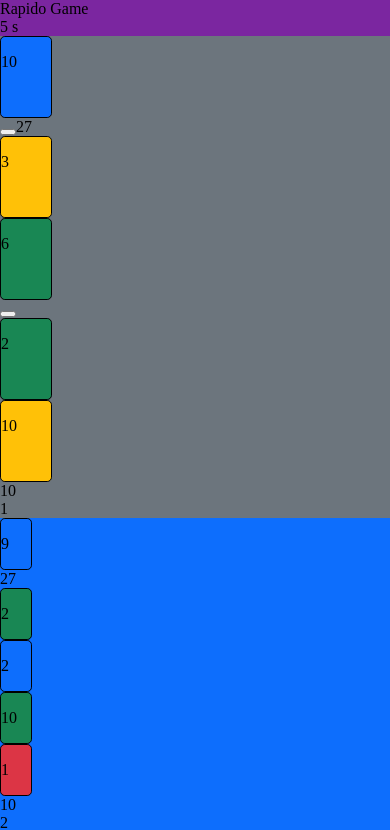
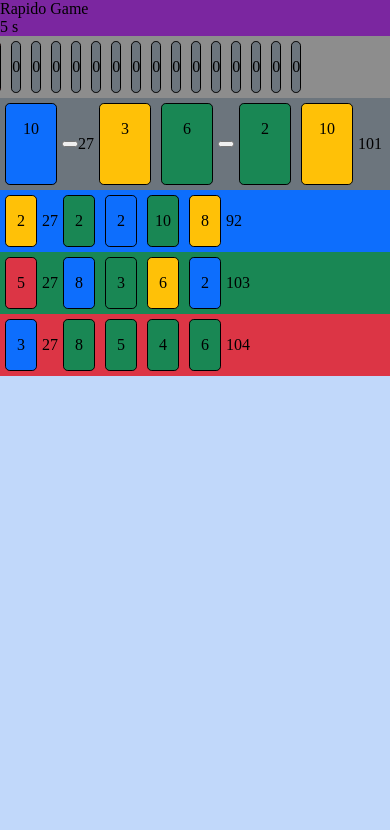
Before and after one commit to danielp67/rapido-game-app, a React Native app: screen / in a window 390 px wide. Shown: the top 830 px of the page. Built offline with nearby package versions, Linux system fonts and the light colour scheme.

Commit message:
correct dropzone

```diff
--- a/Components/Card.js
+++ b/Components/Card.js
@@ -26,7 +26,9 @@ const Card = (props) => {
                 style={styles(card).playerCard}
                 onTouchEndCapture={(e) => doubleClick(e)}
             >
-                <p className="my-auto fs-4 fw-bold">{card.value}</p>
+                <p
+                    style={styles(card).cardValue}
+                >{card.value}</p>
             </div>
 
         )
@@ -36,7 +38,9 @@ const Card = (props) => {
             <div
                 style={styles(card).autoPlayerCard}
             >
-                <p className="my-auto">{card.value}</p>
+                <p
+                    style={styles(card).cardValue}
+                >{card.value}</p>
             </div>
 
         )
@@ -48,21 +52,29 @@ const Card = (props) => {
 const styles = (props) => StyleSheet.create({
 
     autoPlayerCard:{
-            width: '30px',
-            height: '50px',
-        flex:1,
+        width: '30px',
+        height: '50px',
         backgroundColor: props.suit,
         border:'0.1rem solid',
         borderRadius:'0.3rem',
-        },
+        margin: '5px'
+
+    },
 
     playerCard:{
         width: '50px',
         height: '80px',
-        flex:1,
         backgroundColor: props.suit,
         border:'0.1rem solid',
         borderRadius:'0.3rem',
+        margin: '5px'
+
+    },
+
+    cardValue:{
+        display:'flex',
+        alignItems:'center',
+        justifyContent:'center',
     }
     });
 
--- a/Components/DropZone.js
+++ b/Components/DropZone.js
@@ -1,12 +1,13 @@
 import React from 'react';
 import SortedSlot from "./SortedSlot";
+import {StyleSheet} from "react-native";
 
 const DropZone = (props) => {
 
     const {setSelectedSlot, droppedCard} = props
 
     return (
-        <div className="row bg-secondary bg-opacity-25 text-center">
+        <div style={styles.dropZone}>
                 {
                     droppedCard.map((mapping, index) => {
                       return(
@@ -25,5 +26,14 @@ const DropZone = (props) => {
 
 }
 
+const styles = StyleSheet.create({
+    dropZone: {
+        display:'flex',
+        justifyContent: 'center',
+        alignItems:'center',
+        width:'75%',
+
+    },
+});
 
 export default DropZone;
--- a/Components/MainBoard.js
+++ b/Components/MainBoard.js
@@ -126,8 +126,12 @@ const MainBoard = () => {
         setTime(props)
     }
 
+    if(!loading){
+    initDropZone()
+    setLoading(true)
+    }
 
-    if (!loading) {
+    if (loading) {
 
         return (
             <View  style={styles.mainBoard}>
@@ -135,8 +139,7 @@ const MainBoard = () => {
                     <div className="row"
                          style={styles.mainBoard}
                     >
-                        <div style={styles.timer}
-                            className="col-12 col-sm-8 col-md-5 col-xl-4 offset-md-2 offset-xl-3">
+                        <div style={styles.timer}>
                             <Timer
                                 start={start}
                                 pause={pause}
@@ -149,7 +152,7 @@ const MainBoard = () => {
                     </div>
 
                     <div className="row">
-                        <div className="col-12 col-sm-8 col-md-5 col-xl-4 offset-md-2 offset-xl-3">
+                        <div>
                             <DropZone
                                 setSelectedSlot={setSlot}
                                 droppedCard={droppedCard}
@@ -213,18 +216,14 @@ const MainBoard = () => {
 
 const styles = StyleSheet.create({
     timer: {
-        flex:1,
         backgroundColor: '#7b26a0',
-        alignItems: 'center',
-        justifyContent: 'center',
+        width:'100%',
+
     },
     mainBoard: {
-        flex:1,
+        display:'flex',
         backgroundColor: '#8d8d8d',
         width:'100%',
-
-        //alignItems: 'center',
-        justifyContent: 'center',
     },
 });
 
--- a/Components/Player.js
+++ b/Components/Player.js
@@ -239,7 +239,7 @@ const Player = (props) => {
             {params.playerSlot.map((mapping, index) => {
                 return (
 
-                    <div key={index} className="col-2 my-4">
+                    <div key={index} style={styles(color).playerSlot}>
                         <PlayerSlot
                             realPlayer={realPlayer}
                             slotName={mapping}
@@ -263,7 +263,7 @@ const Player = (props) => {
                 )
             })}
 
-            <div className="col-2 my-auto d-flex flex-column">
+            <div>
                 <i className="fa fa-user" aria-hidden="true"/>
                 {playerIndex}
             </div>
@@ -277,11 +277,15 @@ const Player = (props) => {
 
 const styles = (props) => StyleSheet.create({
     playerSlot: {
+        display:'flex',
         flexDirection:'row',
+        alignItems: 'center',
         backgroundColor:props
     },
     autoPlayerSlot: {
+        display:'flex',
         flexDirection:'row',
+        alignItems: 'center',
         backgroundColor:props
 
     },
--- a/Components/SortedSlot.js
+++ b/Components/SortedSlot.js
@@ -1,46 +1,34 @@
-import React, {useState} from 'react';
+import React from 'react';
+import {StyleSheet} from "react-native";
 
 const SortedSlot = (props) => {
 
-    const {slotIndex, setSelectedSlot, droppedCard} = props
-    const [enter, setEnter] = useState(false)
+    const {droppedCard} = props
 
-    const dragEnter = () => {
-        setSelectedSlot(slotIndex)
-        setEnter(true)
-    };
-
-    const dragLeave = () => {
-        setEnter(false)
-    };
-
-    if (enter) {
         return (
-            <div className={`col-2 col-md-2 bg-secondary bg-opacity-50`}
-                 onDragEnter={() => dragEnter()}
-                 onDragLeave={() => dragLeave()}
-            >
-                <div className={`card sortedSlotCard border border-dark border-2 my-1 bg-${droppedCard[0].suit}`}>
-                    <p className="my-auto fs-5 fw-bold">{droppedCard[0].value}</p>
-
-                </div>
-            </div>
-        )
-
-    } else {
-        return (
-            <div className={`col-2 col-md-2`}
-                 onDragEnter={() => dragEnter()}
-            >
-                <div className={`card sortedSlotCard my-1 bg-${droppedCard[0].suit}`}>
+                <div style={styles(droppedCard[0]).sortedSlot}>
                     <p className="t my-auto fs-5 fw-bold">{droppedCard[0].value}</p>
 
                 </div>
-            </div>
         )
-    }
+
 
 }
 
 
+const styles = (props) => StyleSheet.create({
+
+    sortedSlot:{
+        display:'flex',
+        width: '30px',
+        height: '50px',
+        justifyContent: 'center',
+        alignItems:'center',
+        backgroundColor: props.suit,
+        border:'0.1rem solid',
+        borderRadius:'0.3rem',
+        margin: '5px'
+    }
+});
+
 export default SortedSlot;
```
